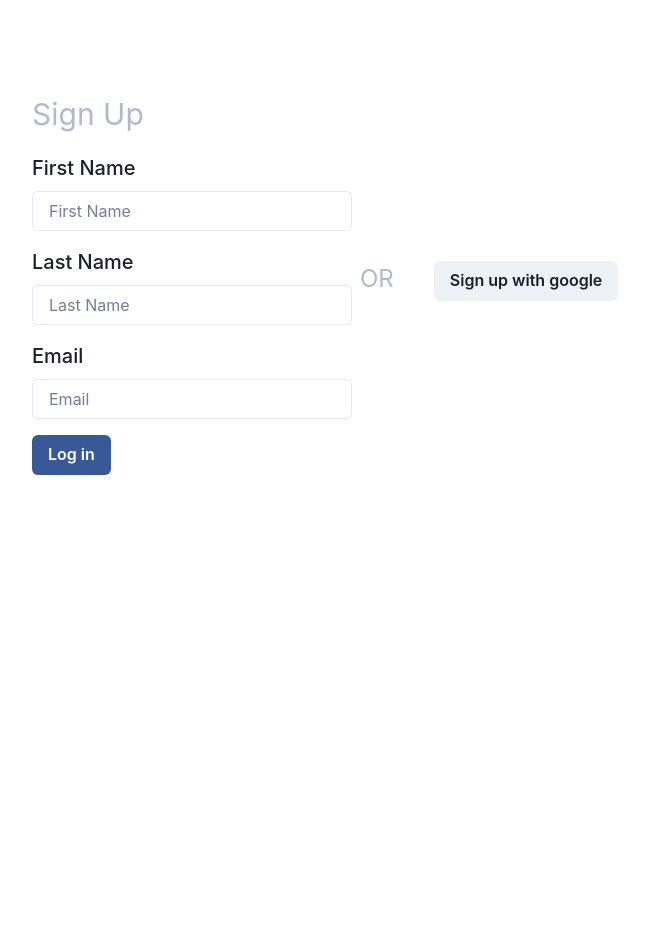
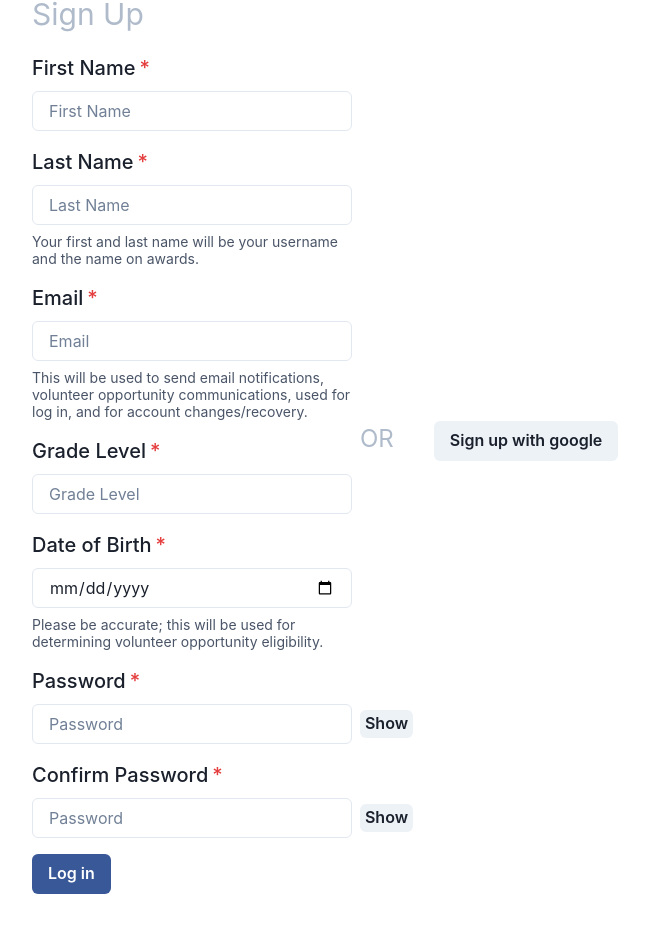
Before and after one commit to uvadhar11/Volunteer-Hub, a React (Create React App) app in the folder app/: page /sign-up in a window 1280 px wide. Shown: the part 256-1188 px from the top of the page, without its empty margins (344-993 px from the left). Before the commit the page ends 1016 px from the top, so only its background shows below. Built offline with nearby package versions, Linux system fonts and the light colour scheme.

Commit message:
got the password/confirm password to have a show/hide button to the sign up page.

```diff
--- a/app/src/components/fields.js
+++ b/app/src/components/fields.js
@@ -12,6 +12,7 @@ function Fields(props) {
         size="md"
         w="20em"
         ml="6"
+        // required={props.req === "true" ? true : false}
         type={props.type} // setting it to props.type and looks like if type isn't specified, it still works fine!
       ></Input>
     </>
--- a/app/src/components/sign-up.js
+++ b/app/src/components/sign-up.js
@@ -9,6 +9,11 @@ import {
   FormControl,
   FormLabel,
   Spacer,
+  FormHelperText,
+  FormErrorMessage,
+  InputRightElement,
+  InputGroup,
+  InputLeftElement,
 } from "@chakra-ui/react";
 import React from "react";
 import NavBar from "./navbar";
@@ -17,164 +22,17 @@ import Fields from "./fields";
 
 function SignUp() {
   let navigate = useNavigate();
+  const [show, setShow] = React.useState(false);
+  const handleClick = () => setShow(!show);
+
+  const [showConfirm, setShowConfirm] = React.useState(false);
+  const handleClickConfirm = () => setShowConfirm(!showConfirm);
 
   return (
-    // <div>
-    //   <nav className="top-bar">
-    //     <div>
-    //       <img src="app\src\logo.png" alt="logo" className="logo" />
-    //       <h3 className="volunteer-hub-logo-text">Volunteer Hub</h3>
-    //     </div>
-    //     <div className="SU-log-in-btn">
-    //       <a href="/log-in" className="log-in-btn">
-    //         Log In
-    //       </a>
-    //     </div>
-    //   </nav>
-
-    //   {/* <!-- Account Creation Form --> */}
-    //   <form className="account-creation-form">
-    //     {/* <!-- Account Creation Title --> */}
-    //     <h1 className="account-creation-text">Account Creation</h1>
-
-    //     {/* <!-- Name Div --> */}
-    //     <div className="account-creation-items-style account-creation-name-div">
-    //       <label>First Name</label>
-    //       <input required />
-    //       <label>Last Name</label>
-    //       <input required />
-    //       <p>
-    //         {" "}
-    //         <i>
-    //           * Please be accurate; this will go on volunteer hour
-    //           certificates/other awards and will be your username.
-    //         </i>{" "}
-    //       </p>
-    //     </div>
-
-    //     {/* <!-- Email Div --> */}
-    //     <div className="account-creation-items-style account-creation-email-div">
-    //       <label>Email</label>
-    //       <input required />
-    //       <p>
-    //         {" "}
-    //         <i>
-    //           * This will be used to send email notifications, volunteer
-    //           opportunity communications, used in log in, and for account
-    //           changes/recovery.
-    //         </i>
-    //       </p>
-    //     </div>
-
-    //     {/* <!-- Contact Information --> */}
-    //     <div className="account-creation-items-style">
-    //       <label>
-    //         <b>
-    //           All of the following <u>contact information fields</u> are not
-    //           required but good to have if applicable.
-    //         </b>
-    //       </label>
-    //       <label>Phone Number</label>
-    //       <input type="number" min="0" max="9" />
-
-    //       <label>Discord</label>
-    //       <input />
-
-    //       <label>Whatsapp</label>
-    //       <input />
-
-    //       <label>Facebook</label>
-    //       <input />
-
-    //       <label>Snapchat</label>
-    //       <input />
-
-    //       <label>Instagram</label>
-    //       <input />
-
-    //       <label>Twitter</label>
-    //       <input />
-
-    //       <p>
-    //         {" "}
-    //         <i>
-    //           * This and email will be shown to other users for communication
-    //           regarding volunteer opportunities.
-    //         </i>{" "}
-    //       </p>
-    //     </div>
-
-    //     {/* <!-- Date of Birth Div --> */}
-    //     <div className="account-creation-items-style account-creation-DOB-div">
-    //       <label>Date of Birth</label>
-    //       <input type="date" required />
-    //       <p>
-    //         {" "}
-    //         <i>
-    //           * Please be accurate; this will be used for determining volunteer
-    //           opportunity eligibility.
-    //         </i>{" "}
-    //       </p>
-    //     </div>
-
-    //     <div className="account-creation-items-style account-creation-grade-level-div">
-    //       <label>Grade Level</label>
-    //       <input list="Grade Level" required />
-    //       <datalist id="Grade Level">
-    //         <option>Not started school yet (before preschool)</option>
-    //         <option>Preschool</option>
-    //         <option>TK (Transitional Kindergarten)</option>
-    //         <option>Kindergarten</option>
-    //         <option>1st grade</option>
-    //         <option>2nd grade</option>
-    //         <option>3rd grade</option>
-    //         <option>4th grade</option>
-    //         <option>5th grade</option>
-    //         <option>6th grade</option>
-    //         <option>7th grade</option>
-    //         <option>8th grade</option>
-    //         <option>9th grade</option>
-    //         <option>10th grade</option>
-    //         <option>11th grade</option>
-    //         <option>12th grade</option>
-    //         <option>College/University</option>
-    //         <option>Out of school</option>
-    //       </datalist>
-    //       <p>
-    //         {" "}
-    //         <i>
-    //           * Please be accurate; this will be used for determining volunteer
-    //           opportunity eligibility.
-    //         </i>{" "}
-    //       </p>
-    //     </div>
-
-    //     {/* <!-- Password Div --> */}
-    //     <div className="account-creation-items-style account-creation-password-div">
-    //       <label>Password</label>
-    //       <input type="password" required />
-
-    //       <label>Re-confirm Password</label>
-    //       <input type="password" required />
-    //     </div>
-
-    //     {/* <!-- submit form button --> */}
-    //     <input
-    //       className="account-creation-form-submit-btn"
-    //       type="submit"
-    //       value="Create Account"
-    //     />
-    //   </form>
-
-    //   <footer className="footer">
-    //     {/* <!-- Maybe put some stuff in here --> */}
-    //     <h1>Footer</h1>
-    //   </footer>
-    // </div>
     <VStack>
       <NavBar logIn="true" />
-      <Center w="100%" h="60em">
-        <HStack w="45%" h="50em" bg="whiteAlpha.200">
+      <Center w="100%" h="80em">
+        <HStack w="45%" h="70em" bg="whiteAlpha.200">
           {/* Sign Up text */}
           <Flex justify="left" align="left" flexDirection="column">
             <Text ml="6" mt="1.5" fontSize="3xl">
@@ -182,16 +40,91 @@ function SignUp() {
             </Text>
 
             {/* First Name */}
-            <FormControl>
-              <Fields name="First Name" />
+            <FormControl isRequired>
+              <Fields name="First Name" req="true" />
+              <FormErrorMessage>First Name is required/</FormErrorMessage>
 
               {/* Last Name */}
               <Fields name="Last Name" />
+              <FormHelperText ml="6">
+                Your first and last name will be your username and the name on
+                awards.
+              </FormHelperText>
+              <FormErrorMessage>Last Name is required.</FormErrorMessage>
 
               {/* Email */}
               <Fields name="Email" type="email" />
+              <FormHelperText ml="6">
+                This will be used to send email notifications, volunteer
+                opportunity communications, used for log in, and for account
+                changes/recovery.
+              </FormHelperText>
+              <FormErrorMessage>Email is required.</FormErrorMessage>
 
-              {/* Socials and Phone Number stuff */}
+              {/* Grade Level */}
+              <Fields name="Grade Level" type="" />
+
+              {/* Date of Birth */}
+              <Fields name="Date of Birth" type="date" />
+              <FormHelperText ml="6">
+                Please be accurate; this will be used for determining volunteer
+                opportunity eligibility.
+              </FormHelperText>
+              <FormErrorMessage>Date of birth is required.</FormErrorMessage>
+
+              {/* Password */}
+              <FormLabel ml="6" mt="4" fontSize="xl">
+                Password
+              </FormLabel>
+              <InputGroup>
+                <Input
+                  placeholder="Password"
+                  size="md"
+                  w="20em"
+                  ml="6"
+                  type={show ? "text" : "password"}
+                ></Input>
+                <InputRightElement w="4.5rem">
+                  <Button
+                    h="1.75rem"
+                    size="md"
+                    pl="1.65em"
+                    pr="1.65em"
+                    onClick={handleClick}
+                    ml="685"
+                  >
+                    {show ? "Hide" : "Show"}
+                  </Button>
+                </InputRightElement>
+              </InputGroup>
+              <FormErrorMessage>Password is required.</FormErrorMessage>
+
+              {/* Confirm Password */}
+              <FormLabel ml="6" mt="4" fontSize="xl">
+                Confirm Password
+              </FormLabel>
+              <InputGroup>
+                <Input
+                  placeholder="Password"
+                  size="md"
+                  w="20em"
+                  ml="6"
+                  type={showConfirm ? "text" : "password"}
+                ></Input>
+                <InputRightElement w="4.5rem">
+                  <Button
+                    h="1.75rem"
+                    size="md"
+                    pl="1.65em"
+                    pr="1.65em"
+                    onClick={handleClickConfirm}
+                    ml="685"
+                  >
+                    {showConfirm ? "Hide" : "Show"}
+                  </Button>
+                </InputRightElement>
+              </InputGroup>
+              <FormErrorMessage>Confirm Password is required.</FormErrorMessage>
 
               <Spacer />
               {/* Sign Up Button */}
```
